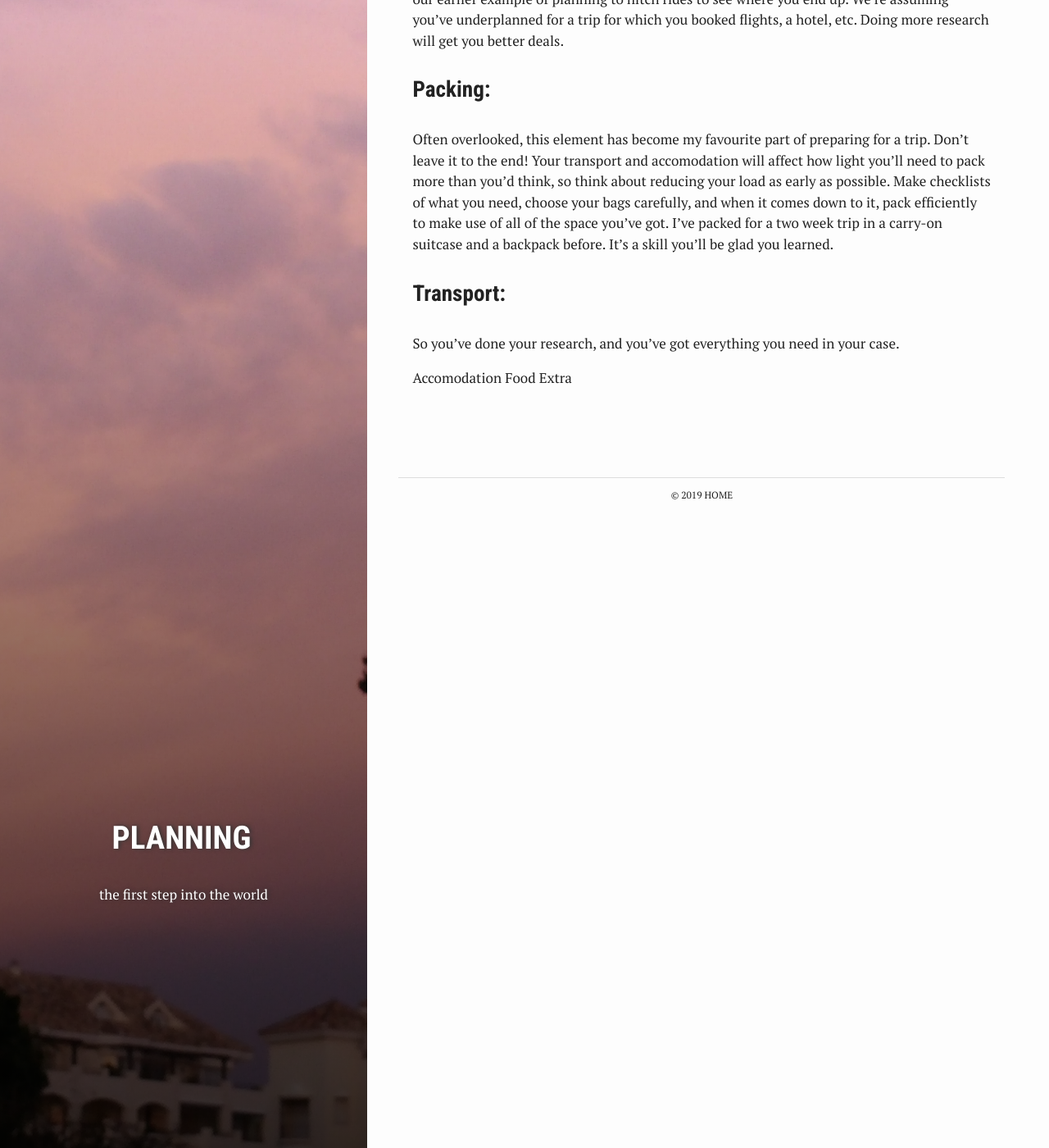
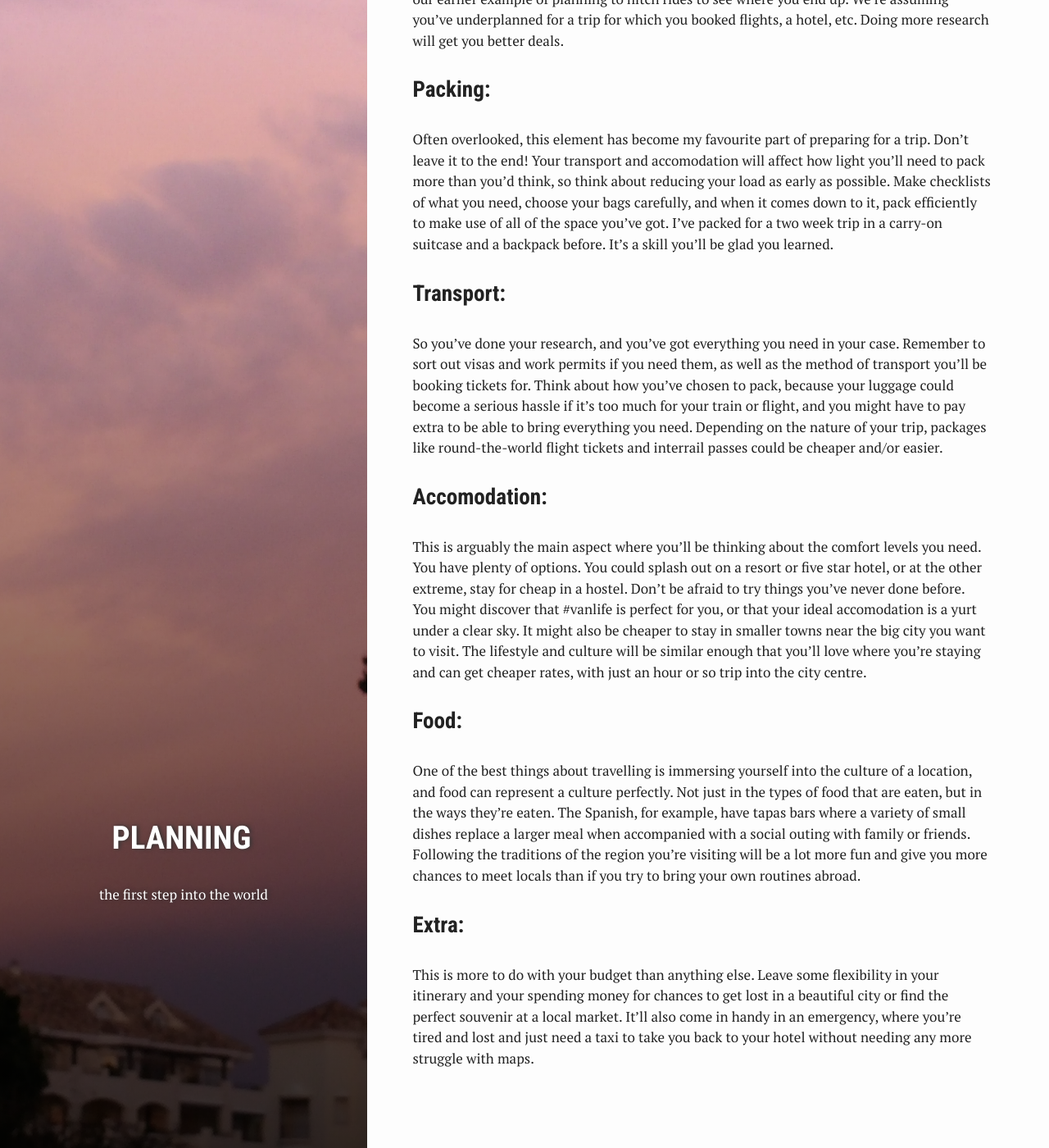
Before and after one commit to neha-snkl/neha-snkl.github.io, a Jekyll site: the page built from _posts/2019-03-21-planning.markdown, in a window 1280 px wide and 1400 px high, scrolled down 802 px. Shown: the whole window at 82% size. Built offline with Jekyll 4.4.1, drawn with Linux system fonts in a browser that asks for light colours.

Commit message:
finished article

```diff
--- a/_posts/2019-03-21-planning.markdown
+++ b/_posts/2019-03-21-planning.markdown
@@ -20,8 +20,13 @@ This part is, as tedious as it can get, the part that you'll spend the most time
 Often overlooked, this element has become my favourite part of preparing for a trip. Don't leave it to the end! Your transport and accomodation will affect how light you'll need to pack more than you'd think, so think about reducing your load as early as possible. Make checklists of what you need, choose your bags carefully, and when it comes down to it, pack efficiently to make use of all of the space you've got. I've packed for a two week trip in a carry-on suitcase and a backpack before. It's a skill you'll be glad you learned.
 
 ### Transport:
-So you've done your research, and you've got everything you need in your case.
+So you've done your research, and you've got everything you need in your case. Remember to sort out visas and work permits if you need them, as well as the method of transport you'll be booking tickets for. Think about how you've chosen to pack, because your luggage could become a serious hassle if it's too much for your train or flight, and you might have to pay extra to be able to bring everything you need. Depending on the nature of your trip, packages like round-the-world flight tickets and interrail passes could be cheaper and/or easier.
 
-Accomodation
-Food
-Extra
+### Accomodation:
+This is arguably the main aspect where you'll be thinking about the comfort levels you need. You have plenty of options. You could splash out on a resort or five star hotel, or at the other extreme, stay for cheap in a hostel. Don't be afraid to try things you've never done before. You might discover that #vanlife is perfect for you, or that your ideal accomodation is a yurt under a clear sky. It might also be cheaper to stay in smaller towns near the big city you want to visit. The lifestyle and culture will be similar enough that you'll love where you're staying and can get cheaper rates, with just an hour or so trip into the city centre.
+
+### Food:
+One of the best things about travelling is immersing yourself into the culture of a location, and food can represent a culture perfectly. Not just in the types of food that are eaten, but in the ways they're eaten. The Spanish, for example, have tapas bars where a variety of small dishes replace a larger meal when accompanied with a social outing with family or friends. Following the traditions of the region you're visiting will be a lot more fun and give you more chances to meet locals than if you try to bring your own routines abroad.
+
+### Extra:
+This is more to do with your budget than anything else. Leave some flexibility in your itinerary and your spending money for chances to get lost in a beautiful city or find the perfect souvenir at a local market. It'll also come in handy in an emergency, where you're tired and lost and just need a taxi to take you back to your hotel without needing any more struggle with maps.
```
